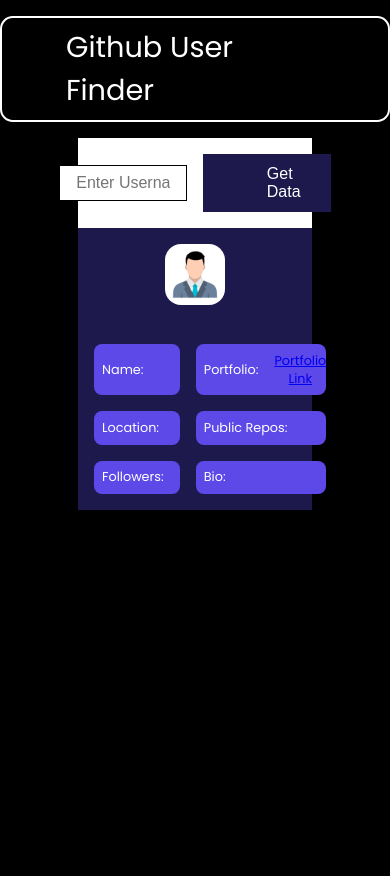
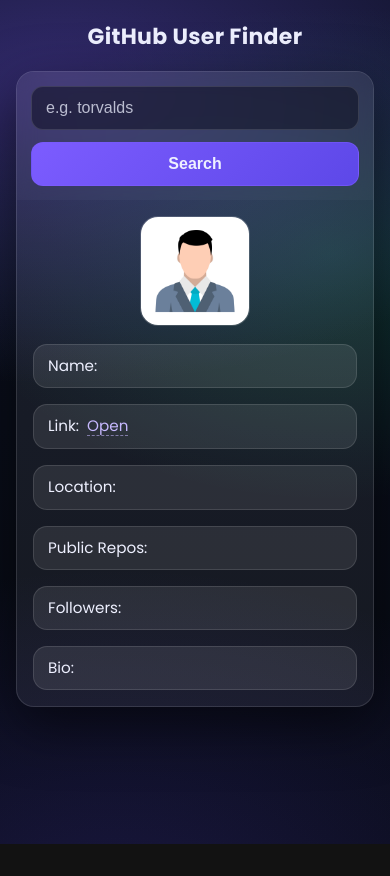
Before and after one commit to abhiSahuCodes/github-user-finder, a plain HTML site: page index.html in a window 390 px wide. After the commit the page ends 844 px from the top, so only its background shows below. Drawn offline with Linux system fonts and the light colour scheme.

Commit message:
Add update: Improve GitHub user finder UI and functionality
- Refactor JavaScript code for better organization and error handling
- Add dark theme with modern styling and responsive design
- Implement loading states and user feedback messages
- Improve accessibility with ARIA labels and screen reader support

```diff
--- a/index.html
+++ b/index.html
@@ -8,22 +8,22 @@
 </head>
 <body>
     <section class="container">
-        <div class="heading">
-            Github User Finder
-        </div>
+        <h1 class="heading">GitHub User Finder</h1>
         <div class="hero">
             <div class="input-section">
                 <form id="form">
-                    <input type="text" id="username" class="username" placeholder="Enter Username">
-                    <button id="submit">Get Data</button>
+                    <label class="sr-only" for="username">GitHub username</label>
+                    <input type="text" id="username" class="username" placeholder="e.g. torvalds" autocomplete="off" spellcheck="false">
+                    <button id="submit" type="submit">Search</button>
                 </form>
+                <div class="message" id="message" aria-live="polite"></div>
                 <div class="userData">
                     <div class="profile-image">
                         <img src="./vector-users-icon.webp" alt="Profile Image" class="profileImg">
                     </div>
                     <div class="info">
                         <div class="name">Name: <span class="span-name"></span></div>
-                        <div class="portfolio">Portfolio: <a href="https://www.google.com">Portfolio Link</a> </div>
+                        <div class="portfolio">Link: <a href="https://www.google.com" target="_blank" rel="noreferrer">Open</a></div>
                         <div class="location">Location: <span class="span-location"></span></div>
                         <div class="repos">Public Repos: <span class="span-repos"></span></div>
                         <div class="follower">Followers: <span class="span-follower"></span></div>
--- a/script.js
+++ b/script.js
@@ -1,34 +1,74 @@
-const input = document.querySelector('#username')
-const submit = document.querySelector('#submit')
-const profileImg = document.querySelector('.profileImg')
-const nameuser = document.querySelector('.span-name')
-const portfolio = document.querySelector('.portfolio a')
-const locationName = document.querySelector('.span-location')
-const repos = document.querySelector('.span-repos')
-const follower = document.querySelector('.span-follower')
-const bio = document.querySelector('.span-bio')
+const $ = (selector) => document.querySelector(selector)
 
+const el = {
+    form: $('#form'),
+    input: $('#username'),
+    button: $('#submit'),
+    message: $('#message'),
+    img: $('.profileImg'),
+    name: $('.span-name'),
+    link: $('.portfolio a'),
+    location: $('.span-location'),
+    repos: $('.span-repos'),
+    followers: $('.span-follower'),
+    bio: $('.span-bio'),
+}
 
+const showMessage = (text, isError) => {
+    if (!el.message) return
+    el.message.textContent = text || ''
+    el.message.classList.toggle('is-visible', Boolean(text))
+    el.message.classList.toggle('is-error', Boolean(isError))
+}
 
-const submitForm = async (e) => {
-    e.preventDefault();
-    const value = input.value
+const setLoading = (on) => {
+    el.button.disabled = Boolean(on)
+    el.button.textContent = on ? 'Searching…' : 'Search'
+}
+
+const renderUser = (user) => {
+    el.img.src = user.avatar_url || './vector-users-icon.webp'
+    el.img.alt = user.login ? `${user.login} avatar` : 'Profile image'
+
+    el.name.textContent = user.name || user.login || 'N/A'
+    el.location.textContent = user.location || 'N/A'
+    el.repos.textContent = Number.isFinite(user.public_repos) ? user.public_repos : 'N/A'
+    el.followers.textContent = Number.isFinite(user.followers) ? user.followers : 'N/A'
+    el.bio.textContent = user.bio || 'N/A'
+
+    const website = (user.blog || '').trim()
+    el.link.href = website || user.html_url || 'https://github.com/'
+    el.link.textContent = website ? 'Website' : 'GitHub profile'
+}
+
+const onSubmit = async (e) => {
+    e.preventDefault()
+
+    const username = el.input.value.trim()
+    if (!username) {
+        showMessage('Enter a GitHub username to search.', true)
+        el.input.focus()
+        return
+    }
+
+    showMessage('Searching GitHub…')
+    setLoading(true)
+
     try {
-        const response = await fetch(`https://api.github.com/users/${value}`);
-        const data = await response.json();
-        console.log(data)
-        profileImg.src = data.avatar_url;
-        nameuser.textContent = data.name || "N/A";
-        portfolio.textContent = "Portfolio Link";
-        portfolio.href = data.html_url;
-        locationName.textContent = data.location || "N/A";
-        repos.textContent = data.public_repos;
-        follower.textContent = data.followers;
-        bio.textContent = data.bio || "N/A";
+        const res = await fetch(`https://api.github.com/users/${encodeURIComponent(username)}`)
+        if (!res.ok) {
+            showMessage(res.status === 404 ? 'User not found. Check the username and try again.' : 'Could not fetch data right now. Please try again.', true)
+            return
+        }
 
-    } catch (error) {
-        console.log(error)
+        const user = await res.json()
+        renderUser(user)
+        showMessage('')
+    } catch {
+        showMessage('Network error. Please check your connection and try again.', true)
+    } finally {
+        setLoading(false)
     }
 }
 
-submit.addEventListener('click', submitForm);
+el.form.addEventListener('submit', onSubmit)
--- a/style.css
+++ b/style.css
@@ -3,104 +3,240 @@
 * {
     margin: 0;
     padding: 0;
+    box-sizing: border-box;
+}
+
+:root {
+    color-scheme: dark;
+    --bg0: #070a12;
+    --bg1: #0b1020;
+    --text: #eef0ff;
+    --muted: rgba(238, 240, 255, 0.75);
+    --border: rgba(255, 255, 255, 0.12);
+    --surface: rgba(255, 255, 255, 0.06);
+    --surface-strong: rgba(255, 255, 255, 0.09);
+    --accent: #7c5cff;
+    --accent-2: #2ee59d;
+    --danger: #ff4d6d;
+    --radius: 18px;
+    --shadow: 0 18px 55px rgba(0, 0, 0, 0.55);
 }
 
 body {
-    max-width: 1440px;
-    margin: 0 auto;
-    box-sizing: border-box;
     font-family: "Poppins", sans-serif;
-    color: #ffffff;
+    color: var(--text);
+    min-height: 100dvh;
+    background:
+        radial-gradient(900px 500px at 15% 10%, rgba(124, 92, 255, 0.35), transparent 60%),
+        radial-gradient(700px 450px at 85% 30%, rgba(46, 229, 157, 0.18), transparent 55%),
+        radial-gradient(900px 600px at 30% 110%, rgba(93, 72, 232, 0.22), transparent 60%),
+        linear-gradient(180deg, var(--bg1), var(--bg0));
 }
 
 .container {
-    background-color: #000000;
     display: flex;
     flex-direction: column;
     align-items: center;
-    padding: 1rem 0;
-    gap: 1rem;
-    height: 100vh;
+    min-height: 100dvh;
+    padding: clamp(16px, 3vw, 32px);
+    gap: clamp(14px, 2.5vw, 22px);
 }
 
 .heading {
-    font-size: 1.8rem;
-    border: 2px solid white;
-    padding: 0.5rem 4rem;
-    border-radius: 0.8rem;
+    font-size: clamp(22px, 3vw, 34px);
+    font-weight: 700;
+    letter-spacing: 0.3px;
+    text-align: center;
+    padding: 0.25rem 0.75rem;
 }
 
 .hero {
-    width: 60%;
+    width: 100%;
+    max-width: 880px;
 }
 
 .input-section {
     width: 100%;
-    border-radius: 1rem;
+    border-radius: var(--radius);
+    border: 1px solid var(--border);
+    background: var(--surface);
+    box-shadow: var(--shadow);
+    overflow: hidden;
 }
 
 form {
     display: flex;
     justify-content: center;
     align-items: center;
-    background-color: #ffffff;
-    padding: 1rem 0;
-    gap: 1rem;
+    padding: 14px;
+    gap: 12px;
+    background: rgba(255, 255, 255, 0.03);
+    backdrop-filter: blur(10px);
 }
 
 input {
-    padding: 0.5rem 1rem;
+    flex: 1;
+    min-width: 0;
+    padding: 12px 14px;
     font-size: 1rem;
-    border: 1px solid black;
+    border: 1px solid var(--border);
+    background: rgba(15, 18, 34, 0.55);
+    color: var(--text);
+    border-radius: 12px;
     outline: none;
-    max-width: 40%;
+}
+
+input::placeholder {
+    color: var(--muted);
+}
+
+input:focus {
+    border-color: rgba(124, 92, 255, 0.9);
+    box-shadow: 0 0 0 4px rgba(124, 92, 255, 0.2);
 }
 
 #submit {
-    padding: 0.7rem 4rem;
-    background-color: #1E194D;
-    color: #ffffff;
-    border: none;
+    padding: 12px 18px;
+    background: linear-gradient(135deg, rgba(124, 92, 255, 1), rgba(93, 72, 232, 1));
+    color: var(--text);
+    border: 1px solid rgba(124, 92, 255, 0.55);
     font-size: 1rem;
+    font-weight: 600;
     cursor: pointer;
-    max-width: 40%;
+    border-radius: 12px;
+    white-space: nowrap;
+    transition: transform 80ms ease, filter 150ms ease, opacity 150ms ease;
+}
+
+#submit:hover {
+    filter: brightness(1.06);
+}
+
+#submit:focus-visible {
+    outline: none;
+    box-shadow: 0 0 0 4px rgba(46, 229, 157, 0.18), 0 0 0 1px rgba(46, 229, 157, 0.55);
+}
+
+#submit:active {
+    transform: translateY(1px);
+}
+
+#submit:disabled {
+    cursor: not-allowed;
+    opacity: 0.75;
 }
 
 .userData {
-    background-color: #1E194D;
-    padding: 1rem;
-    display: flex;
-    flex-direction: column;
-    gap: 2rem;
-    align-items: center;
+    padding: 16px;
+    display: grid;
+    grid-template-columns: 120px 1fr;
+    gap: 18px;
 }
 
 .profile-image {
-    width: 30%;
-    height: 40%;
+    width: 120px;
+    height: 120px;
+    justify-self: center;
+    align-self: start;
 }
 
 .profileImg {
     width: 100%;
     height: 100%;
-    border-radius: 1rem;
+    object-fit: cover;
+    border-radius: 18px;
+    border: 1px solid var(--border);
+    background: rgba(255, 255, 255, 0.05);
 }
 
 .info {
     display: grid;
-    grid-template-columns: 1fr 1fr;
-    height: 150px;
+    grid-template-columns: repeat(2, minmax(0, 1fr));
     width: 100%;
     gap: 1rem;
 }
 
 .info div {
-    background-color: #5D48E8;
-    gap: 1rem;
-    text-align: center;
+    background: var(--surface-strong);
+    border: 1px solid var(--border);
+    gap: 8px;
+    text-align: left;
     display: flex;
-    align-items: center;
-    padding-left: 0.5rem;
-    font-size: 0.8rem;
-    border-radius: 0.5rem;
+    align-items: baseline;
+    padding: 12px 14px;
+    font-size: 0.95rem;
+    border-radius: 14px;
+    line-height: 1.2;
 }
+
+.info div span {
+    color: var(--muted);
+}
+
+.portfolio a {
+    color: rgba(199, 185, 255, 1);
+    text-decoration: none;
+    border-bottom: 1px dashed rgba(199, 185, 255, 0.55);
+    transition: color 150ms ease, border-color 150ms ease;
+}
+
+.portfolio a:hover {
+    color: var(--text);
+    border-bottom-color: rgba(238, 240, 255, 0.7);
+}
+
+.message {
+    margin: 0 14px 14px 14px;
+    padding: 12px 14px;
+    border-radius: 14px;
+    border: 1px solid var(--border);
+    background: rgba(255, 255, 255, 0.04);
+    color: var(--muted);
+    display: none;
+}
+
+.message.is-visible {
+    display: block;
+}
+
+.message.is-error {
+    border-color: rgba(255, 77, 109, 0.5);
+    background: rgba(255, 77, 109, 0.08);
+    color: rgba(255, 205, 215, 1);
+}
+
+.sr-only {
+    position: absolute;
+    width: 1px;
+    height: 1px;
+    padding: 0;
+    margin: -1px;
+    overflow: hidden;
+    clip: rect(0, 0, 0, 0);
+    white-space: nowrap;
+    border-width: 0;
+}
+
+@media (max-width: 640px) {
+    form {
+        flex-direction: column;
+        align-items: stretch;
+    }
+
+    #submit {
+        width: 100%;
+    }
+
+    .userData {
+        grid-template-columns: 1fr;
+    }
+
+    .profile-image {
+        width: 110px;
+        height: 110px;
+    }
+
+    .info {
+        grid-template-columns: 1fr;
+    }
+}
```
